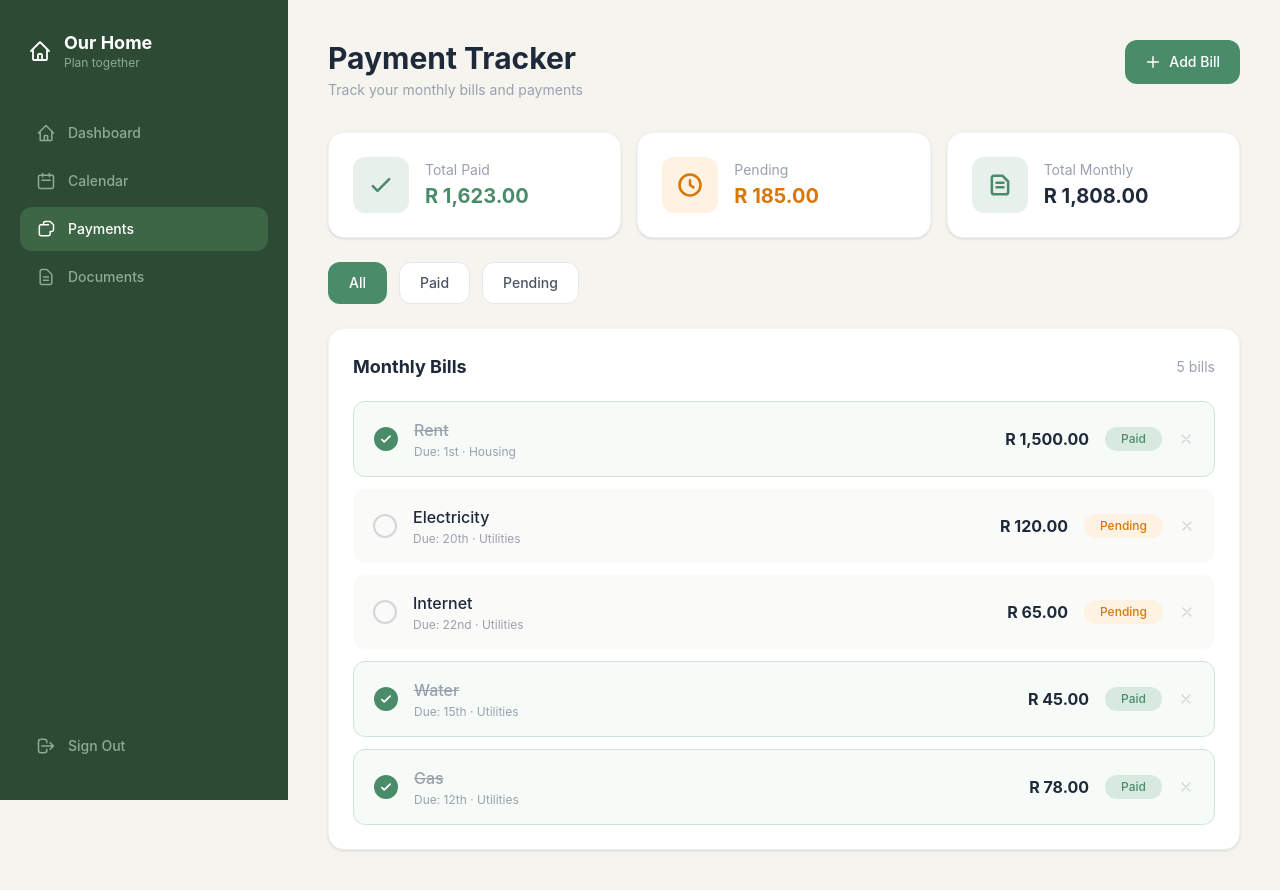
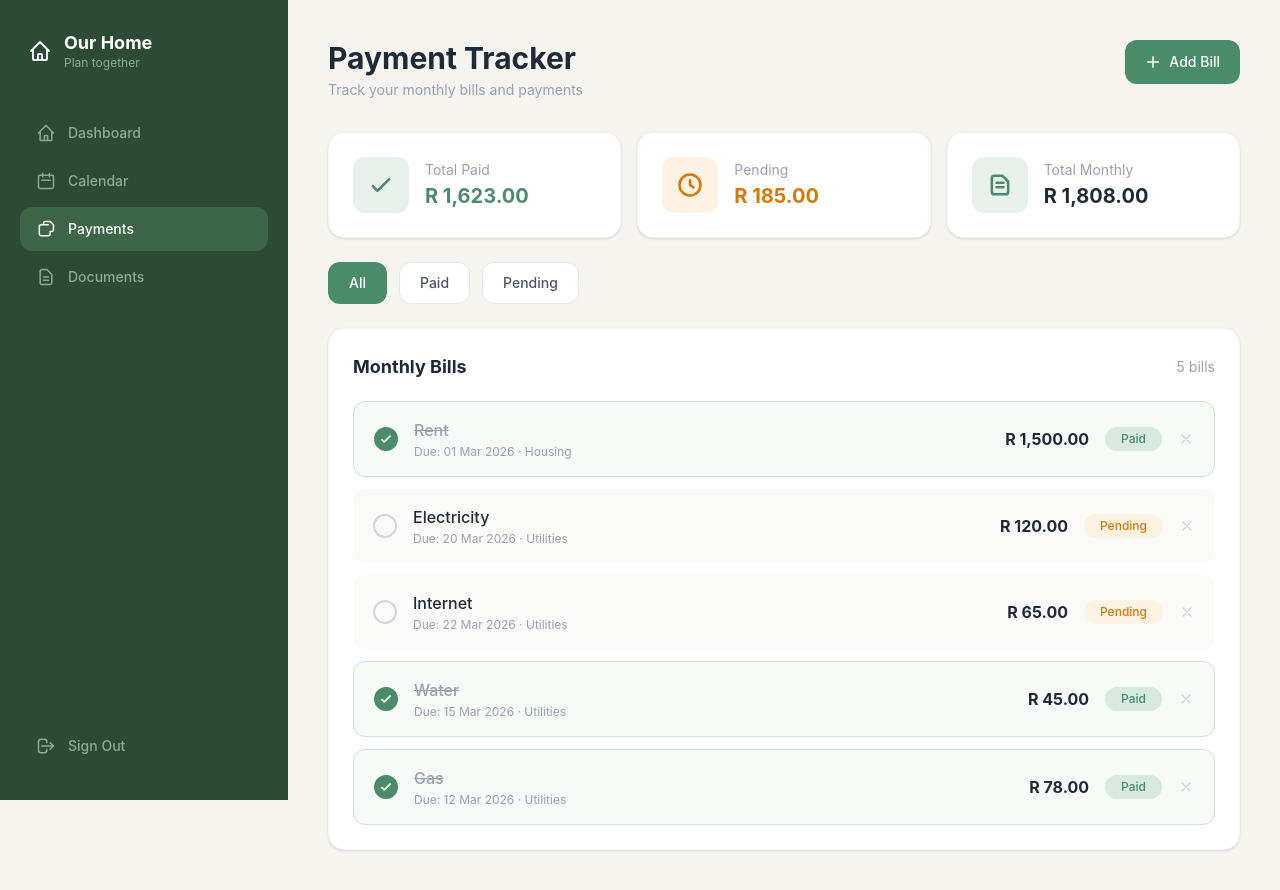
Before and after one commit to AnnSubotenko/our-perfect-home-assistant, a React (Vite) app: page /payments in a window 1280 px wide. Built offline with nearby package versions, Linux system fonts and the light colour scheme; the HTML template or start-up script is replaced by a standard one.

Commit message:
changing due date from 20th (example) to the actual  calendar

```diff
--- a/src/pages/PaymentsPage.tsx
+++ b/src/pages/PaymentsPage.tsx
@@ -85,11 +85,11 @@ export default function PaymentsPage() {
   const [filter, setFilter] = useState<FilterType>("all");
 
   const [bills, setBills] = useState<Bill[]>([
-    { id: "1", name: "Rent",        amount: 1500, paid: true,  dueDate: "1st",  category: "Housing"   },
-    { id: "2", name: "Electricity", amount: 120,  paid: false, dueDate: "20th", category: "Utilities" },
-    { id: "3", name: "Internet",    amount: 65,   paid: false, dueDate: "22nd", category: "Utilities" },
-    { id: "4", name: "Water",       amount: 45,   paid: true,  dueDate: "15th", category: "Utilities" },
-    { id: "5", name: "Gas",         amount: 78,   paid: true,  dueDate: "12th", category: "Utilities" },
+    { id: "1", name: "Rent",        amount: 1500, paid: true,  dueDate: "2026-03-01",  category: "Housing"   },
+    { id: "2", name: "Electricity", amount: 120,  paid: false, dueDate: "2026-03-20", category: "Utilities" },
+    { id: "3", name: "Internet",    amount: 65,   paid: false, dueDate: "2026-03-22", category: "Utilities" },
+    { id: "4", name: "Water",       amount: 45,   paid: true,  dueDate: "2026-03-15", category: "Utilities" },
+    { id: "5", name: "Gas",         amount: 78,   paid: true,  dueDate: "2026-03-12", category: "Utilities" },
   ]);
 
   const [newBillName,     setNewBillName]     = useState("");
@@ -311,7 +311,15 @@ export default function PaymentsPage() {
                       {bill.name}
                     </p>
                     <p className="mt-0.5 text-xs text-gray-400">
-                      {bill.dueDate && <span>Due: {bill.dueDate}</span>}
+                      {bill.dueDate && (
+                        <span>
+                          Due: {new Date(bill.dueDate).toLocaleDateString("en-ZA", {
+                            day: "numeric",
+                            month: "short",
+                            year: "numeric",
+                          })}
+                        </span>
+                      )}
                       {bill.dueDate && bill.category && <span> · </span>}
                       {bill.category && <span>{bill.category}</span>}
                     </p>
@@ -391,10 +399,9 @@ export default function PaymentsPage() {
               <div>
                 <label className="mb-2 block text-sm font-medium text-gray-700">Due date</label>
                 <input
-                  type="text"
+                  type="date"
                   value={newBillDueDate}
                   onChange={(e) => setNewBillDueDate(e.target.value)}
-                  placeholder="e.g. 20th"
                   className="w-full rounded-xl border border-gray-200 bg-[#fafaf8] px-4 py-3 text-sm text-gray-700 placeholder-gray-400 transition focus:border-[#4a8c6a] focus:outline-none focus:ring-2 focus:ring-[#4a8c6a]/30"
                 />
               </div>
```
